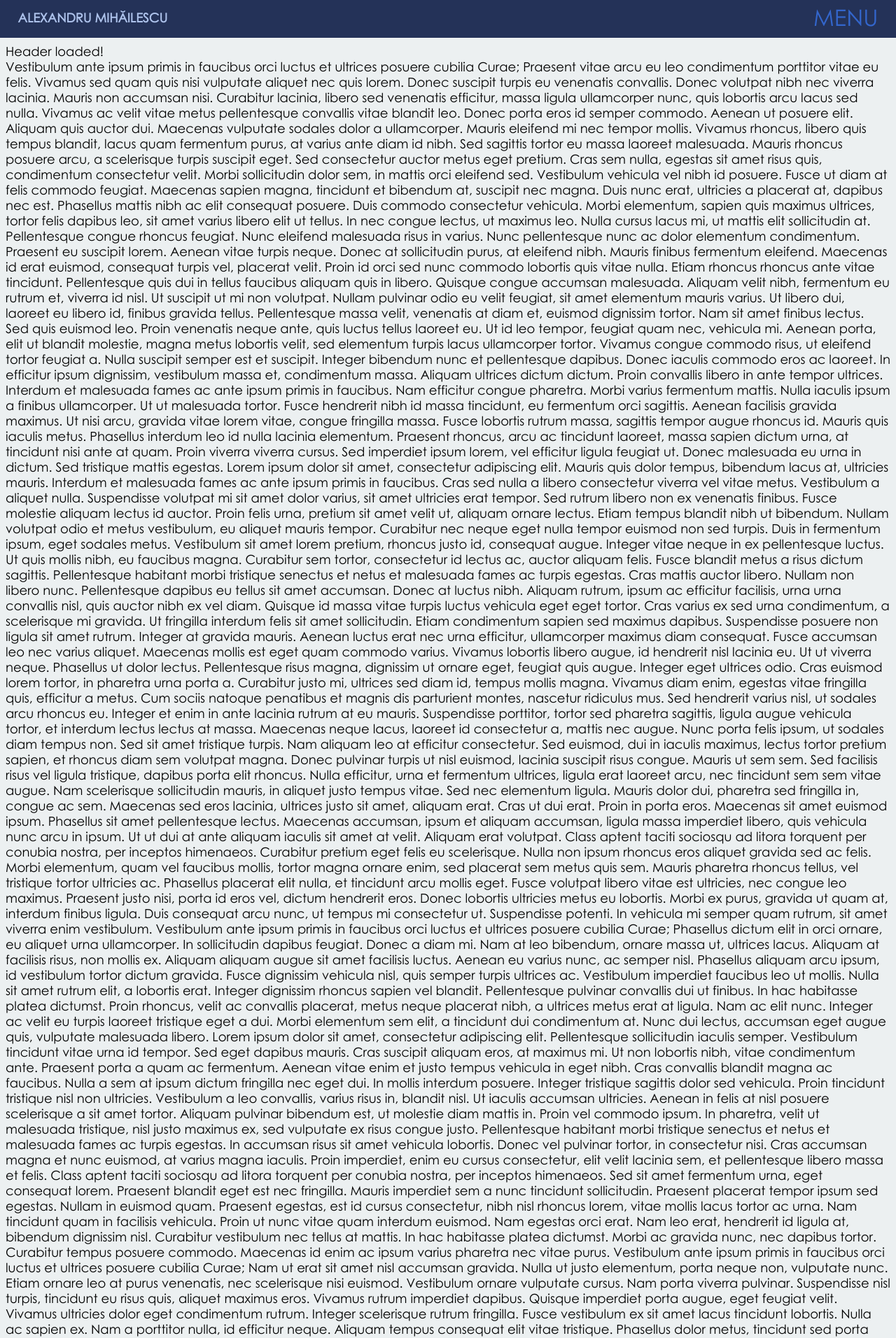
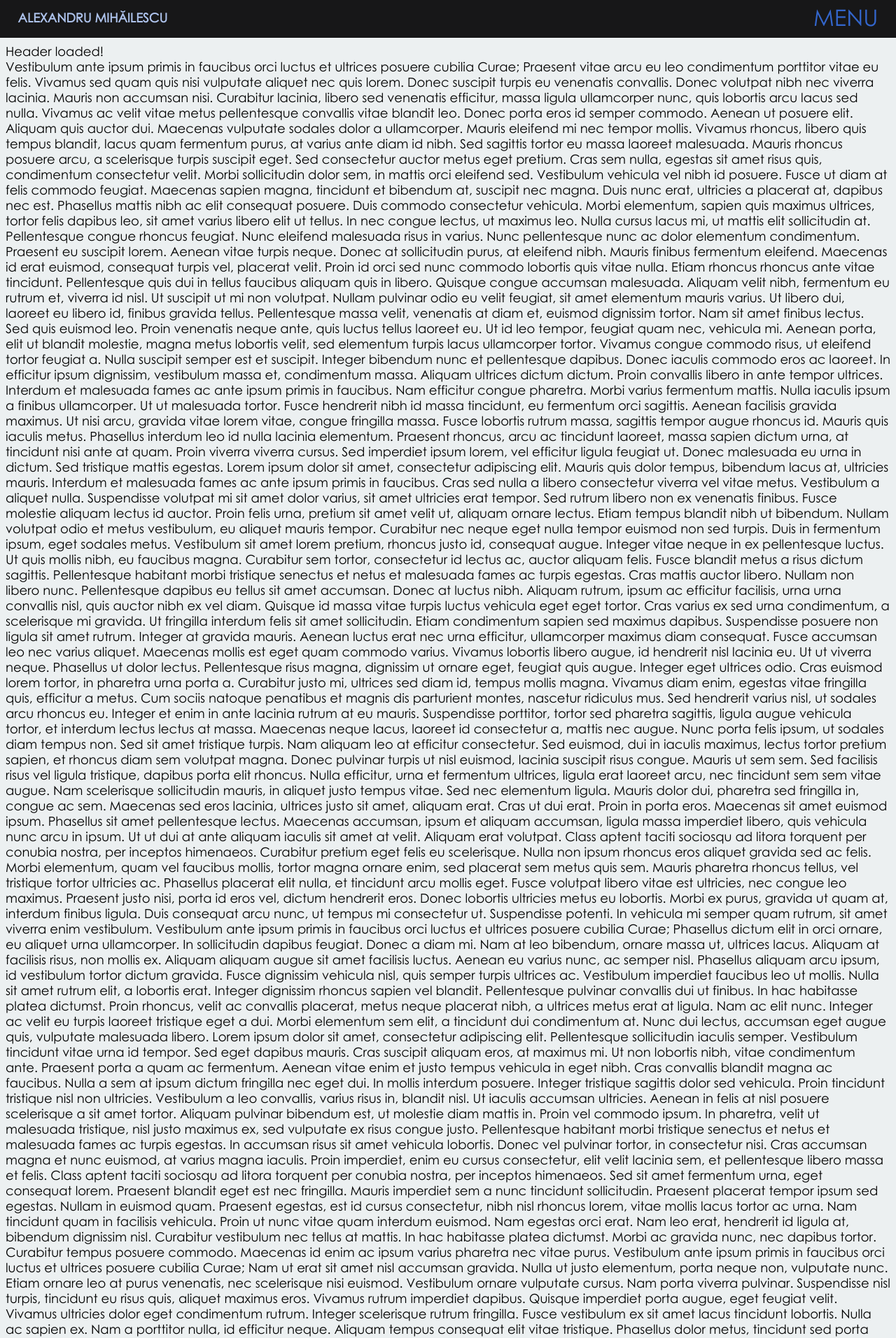
Before and after one commit to AlexandruMihailescu/alexandrumihailescu.github.com, a Jekyll site: the page built from index.html, in a window 1280 px wide. Shown: the top 1912 px of the page at 70% size. Built offline with Jekyll 4.4.1, drawn with Linux system fonts in a browser that asks for light colours; nearby versions of some CDN libraries; Markdown is read by kramdown in place of the engine named in the settings.

Commit message:
reverted to black

```diff
--- a/style/style.css
+++ b/style/style.css
@@ -129,7 +129,7 @@ nav {
 
 /* on navigation hover add slight white bg */
 nav:hover {
-  background: rgba(15,31,71,.9);
+  background: rgba(0,0,0,.9);
 }
 
 /* limits width of menu to site width */
@@ -165,7 +165,7 @@ nav.invisible {
 /* when shown & detached position is fixed */
 nav.detached {
   position: fixed;
-  background: rgba(15,31,71,.9);
+  background: rgba(0,0,0,.9);
   -webkit-transition: -webkit-transform .3s, height .3s, background .4s, opacity .3s;
   -moz-transition: -moz-transform .3s, height .3s, background .4s, opacity .3s;
   -o-transition: -o-transform .3s, height .3s, background .4s, opacity .3s;
@@ -183,7 +183,7 @@ nav.expanded {
   height: 100%;
   position: fixed;
   cursor: default;
-  background: rgba(15,31,71,.9);
+  background: rgba(0,0,0,.9);
 }
 
 /* positions navigation content */
```
